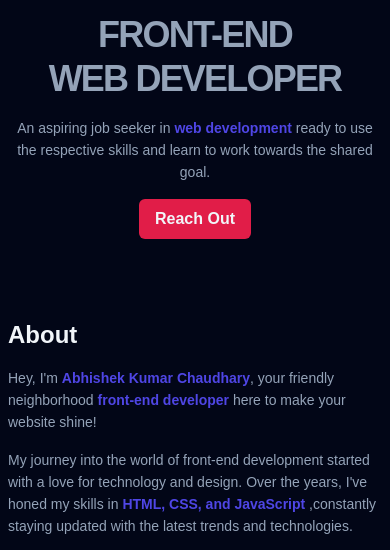
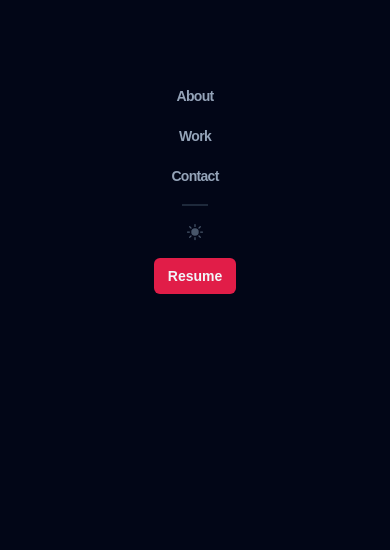
Before and after one commit to abhishekkumarchaudhary1/portfolioSite, a website built with Vite: page index.html in a window 390 px wide. Both pictures are taken after a click on the button 370 px from the left and 44 px from the top of the page. Shown: the part 233-783 px from the top of the page. Built offline with nearby package versions, Linux system fonts and the light colour scheme; a web font is replaced by a local one.

Commit message:
completing the Javascript part for the mobile nav

```diff
--- a/index.html
+++ b/index.html
@@ -43,6 +43,33 @@
       </nav>
 
     </header>
+    <!-- Mobile Navigation -->
+    <div class="mobile-nav">
+      <nav>
+        <ul class="mobile-nav__menu">
+          <li><a href="#about" class="mobile-nav__link">About</a></li>
+          <li><a href="#featured" class="mobile-nav__link">Work</a></li>
+          <li><a href="#contact" class="mobile-nav__link">Contact</a></li>
+          <li class="mobile-nav__link-line"></li>
+          <li>
+            <button class="mobile-nav__sun">
+              <svg xmlns="http://www.w3.org/2000/svg" viewBox="0 0 24 24" fill="currentColor">
+                <path d="M12 2.25a.75.75 0 0 1 .75.75v2.25a.75.75 0 0 1-1.5 0V3a.75.75 0 0 1 .75-.75ZM7.5 12a4.5 4.5 0 1 1 9 0 4.5 4.5 0 0 1-9 0ZM18.894 6.166a.75.75 0 0 0-1.06-1.06l-1.591 1.59a.75.75 0 1 0 1.06 1.061l1.591-1.59ZM21.75 12a.75.75 0 0 1-.75.75h-2.25a.75.75 0 0 1 0-1.5H21a.75.75 0 0 1 .75.75ZM17.834 18.894a.75.75 0 0 0 1.06-1.06l-1.59-1.591a.75.75 0 1 0-1.061 1.06l1.59 1.591ZM12 18a.75.75 0 0 1 .75.75V21a.75.75 0 0 1-1.5 0v-2.25A.75.75 0 0 1 12 18ZM7.758 17.303a.75.75 0 0 0-1.061-1.06l-1.591 1.59a.75.75 0 0 0 1.06 1.061l1.591-1.59ZM6 12a.75.75 0 0 1-.75.75H3a.75.75 0 0 1 0-1.5h2.25A.75.75 0 0 1 6 12ZM6.697 7.757a.75.75 0 0 0 1.06-1.06l-1.59-1.591a.75.75 0 0 0-1.061 1.06l1.59 1.591Z" />
+              </svg>
+
+            </button>
+          </li>
+          <li>
+            <a class="mobile-nav__btn btn" href="#" >Resume</a>
+          </li>
+        </ul>
+      </nav>
+    </div>
+
+
+
+    <!-- End of Mobile Navigation -->
+
     <main>
       <section class="hero container">
         <img class="hero__image" src="https://avatars.githubusercontent.com/u/93211705?v=4" alt="Display Picture">
@@ -53,7 +80,7 @@
         <a class="hero__button btn" href="#">Reach Out</a>
 
       </section>
-      <section class="about container section">
+      <section id="about" class="about container section">
         <div class="about__content">
           <h2 class="about__title">About</h2>
           <p class="about__description">Hey, I'm <strong>Abhishek Kumar Chaudhary</strong>, your friendly neighborhood <strong>front-end developer</strong> here to make your website shine!</p>
@@ -80,7 +107,7 @@
         </div>
 
       </section>
-      <section class="featured container section">
+      <section id="featured" class="featured container section">
         <h3 class="featured__subtitle">Featured Project</h3>
         <h2 class="featured__title">My Portfolio Site</h2>
         <p class="featured__description">Creating a dynamic modern Portfolio Site with Tailwind design patterns using HTML, CSS, and Vanilla JS in Vite combines sleek aesthetics with cutting-edge web development techniques. Leveraging Tailwind CSS for design, HTML for structure, and Vanilla JS for interactivity, the site promises responsiveness and visual appeal across devices. Vite streamlines development, ensuring fast iteration and deployment. This project merges design and technology to craft an impressive portfolio website that showcases skills and engages users seamlessly.</p>
@@ -173,7 +200,7 @@
 
 
       </section>
-      <section class="contact container section">
+      <section id="contact" class="contact container section">
         <h2 class="contact__title">Get in touch</h2>
         <p class="contact__description">Easily reach out and connect with us for any inquiries or assistance.</p>
         <a class="contact__btn btn" href="mailto:abhishek.chaudhary33@gmail.com" target="_blank">Reach Out</a>
--- a/src/main.js
+++ b/src/main.js
@@ -7,6 +7,9 @@ import '../styles/components/featured.css'
 import '../styles/components/work.css'
 import '../styles/components/contact.css'
 import '../styles/components/footer.css'
-
+import '../styles/components/mobile-nav.css'
 
 import '../styles/utils.css'
+
+import mobileNav from './utils/mobile-nav'
+mobileNav();
--- /dev/null
+++ b/src/utils/mobile-nav.js
@@ -0,0 +1,34 @@
+const mobileNav = () => {
+
+    const headerBtn = document.querySelector('.header__bars');
+    const mobileNav = document.querySelector('.mobile-nav');
+    const mobileLinks = document.querySelectorAll('.mobile-nav__link');
+
+    //State
+    let isMobileNavOpen = false;
+
+
+    headerBtn.addEventListener('click', () => {
+        if(!isMobileNavOpen){
+
+            mobileNav.style.display  = 'flex';
+            document.body.style.overflowY = 'hidden';
+            isMobileNavOpen = !isMobileNavOpen;
+        }else{
+            mobileNav.style.display  = 'none';
+            document.body.style.overflowY = 'auto';
+            isMobileNavOpen = !isMobileNavOpen;
+
+        }
+    });
+    mobileLinks.forEach((mobLink)=>{
+        mobLink.addEventListener('click',()=>{
+            isMobileNavOpen = !isMobileNavOpen;
+            mobileNav.style.display = 'none';
+            document.body.style.overflowY = 'auto';
+
+        });
+    });
+};
+
+export default mobileNav;
--- a/styles/components/header.css
+++ b/styles/components/header.css
@@ -4,6 +4,8 @@
     align-items: center;
     padding-top: 2rem;
     padding-bottom: 2rem;
+    position: relative;
+    z-index: 9999;
 }
 .header__menu{
     display: none;
--- /dev/null
+++ b/styles/components/mobile-nav.css
@@ -0,0 +1,47 @@
+.mobile-nav{
+    position: absolute;
+    top: 0;
+    left: 0;
+    z-index: 999;
+    width: 100%;
+    height: 100%;
+    background-color: var(--clr-dark);
+    display: none;
+    justify-content: center;
+    align-items: center;
+    text-align: center;
+}
+.mobile-nav__menu{
+    list-style: none;
+    padding: 0;
+    display: flex;
+    flex-direction: column;
+    justify-content: center;
+    align-items: center;
+    gap: 1rem;
+}
+.mobile-nav__link{
+    font-size: var(--size-sm);
+    text-decoration: none;
+    font-weight: 600;
+    color: var(--clr-slate400);
+    letter-spacing: -0.05em;
+    transition: color 0.3s;
+}
+.mobile-nav__link:hover{
+    color:var(--clr-rose)
+}
+.mobile-nav__link-line{
+    border: 1px solid var(--clr-slate800);
+    padding-right: 1.5em;
+}
+.mobile-nav__sun{
+    display: block;
+    width: var(--size-xl);
+    height: var(--size-xl);
+    color: var(--clr-slate600);
+
+}
+.mobile-nav__btn{
+    font-size: var(--size-sm);
+}
```
